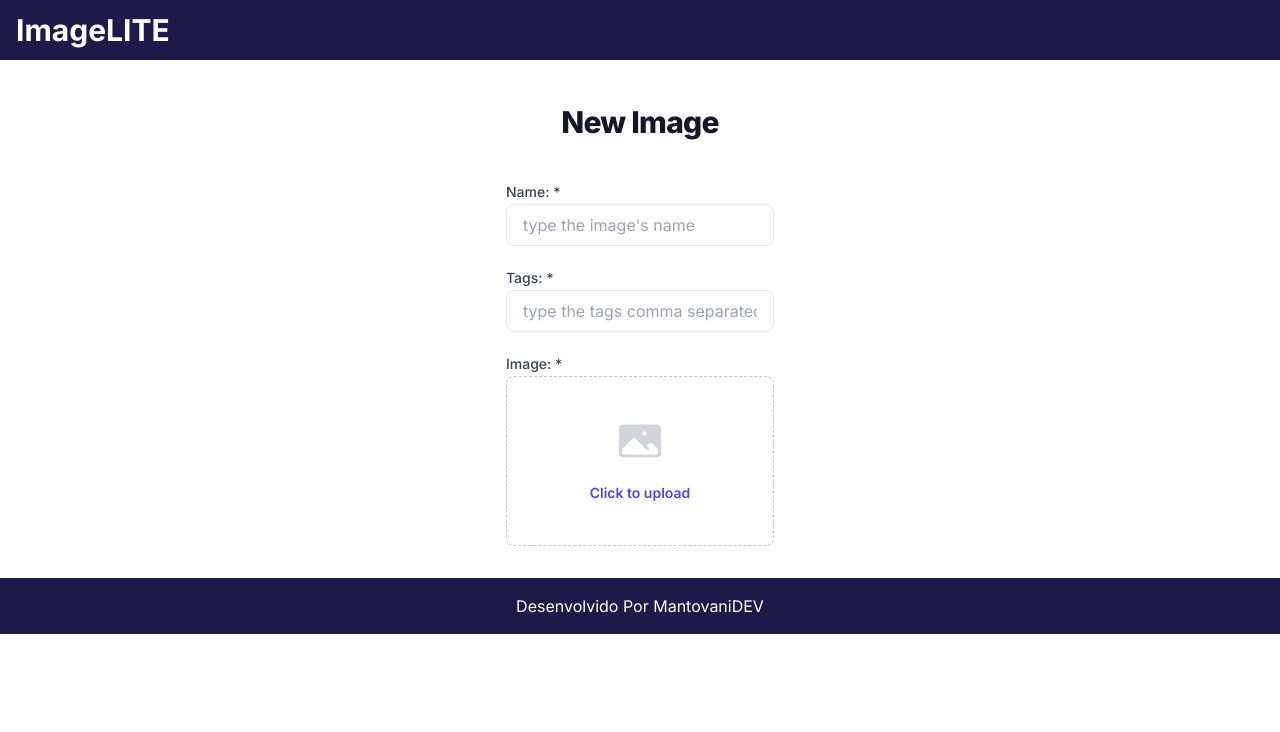
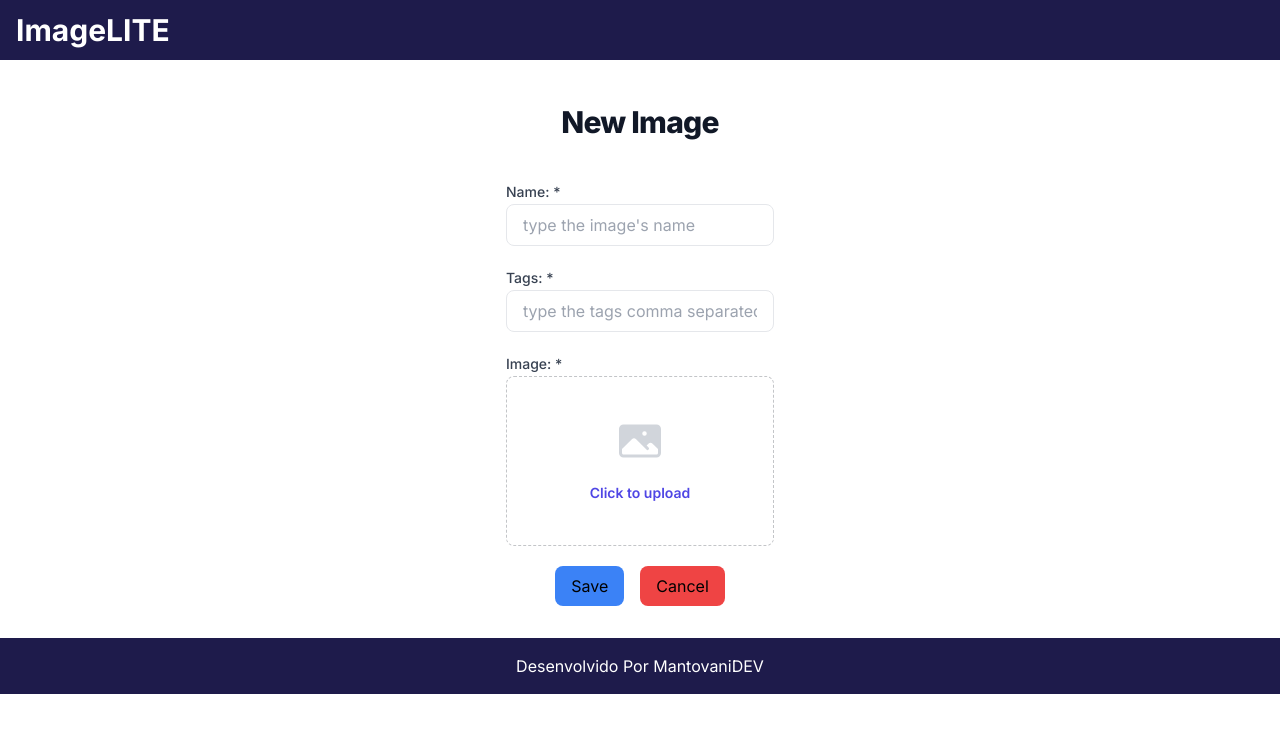
Before and after one commit to CarlosMantovani/spring-reaact, a Next.js app in the folder imagelite/: page /formulario in a window 1280 px wide. Shown: the top 732 px of the page. Built offline with nearby package versions, Linux system fonts and the light colour scheme.

Commit message:
feature: Adicionando botões e tipos de botões

```diff
--- a/imagelite/src/app/formulario/page.tsx
+++ b/imagelite/src/app/formulario/page.tsx
@@ -1,4 +1,5 @@
-import { InputText, Template } from "@/components"
+import { InputText, Template, Button} from "@/components"
+import Link from "next/link"
 
 export default function FormularioPage(){
     return(
@@ -21,7 +22,7 @@
                         <div className="mt -2 flex justify-center rounded-lg border border-dashed  border-gray-900/25 px-6 py-10">
                         <div className="text-center">
                             <svg className="mx-auto h-12 w-12 text-gray-300" viewBox="0 0 24 24" fill="currentColor" aria-hidden="true">
-                                <path fill-rule="evenodd" d="M1.5 6a2.25 2.25 0 012.25-2.25h16.5A2.25 2.25 0 0122.5 6v12a2.25 2.25 0 01-2.25 2.25H3.75A2.25 2.25 0 011.5 18V6zM3 16.06V18c0 .414.336.75.75.75h16.5A.75.75 0 0021 18v-1.94l-2.69-2.689a1.5 1.5 0 00-2.12 0l-.88.879.97.97a.75.75 0 11-1.06 1.06l-5.16-5.159a1.5 1.5 0 00-2.12 0L3 16.061zm10.125-7.81a1.125 1.125 0 112.25 0 1.125 1.125 0 01-2.25 0z" clip-rule="evenodd" />
+                                <path fillRule="evenodd" d="M1.5 6a2.25 2.25 0 012.25-2.25h16.5A2.25 2.25 0 0122.5 6v12a2.25 2.25 0 01-2.25 2.25H3.75A2.25 2.25 0 011.5 18V6zM3 16.06V18c0 .414.336.75.75.75h16.5A.75.75 0 0021 18v-1.94l-2.69-2.689a1.5 1.5 0 00-2.12 0l-.88.879.97.97a.75.75 0 11-1.06 1.06l-5.16-5.159a1.5 1.5 0 00-2.12 0L3 16.061zm10.125-7.81a1.125 1.125 0 112.25 0 1.125 1.125 0 01-2.25 0z" clipRule="evenodd" />
                             </svg>
                             <div className="mt-4 flex text-sm leading-6 text-gray-600">
                                 <label className="relative cursor-pointer round-md bg-white font-semibold text-indigo-600">
@@ -32,7 +33,12 @@
                         </div>
                         </div>
                     </div>
-
+                    <div className="mt-5 flex items-center justify-center gap-x-4">
+                        <Button style="bg-blue-500 hover:bg-blue-300" type="submit" label= "Save"/>
+                        <Link href="/galeria">
+                            <Button style="bg-red-500 hover:bg-red-300" type="button"  label= "Cancel"/>
+                        </Link>
+                    </div>
                 </form>
             </section>
         </Template>
--- a/imagelite/src/components/button/Button.tsx
+++ b/imagelite/src/components/button/Button.tsx
@@ -4,14 +4,16 @@
     style?: string
     label?: string
     onClick?: (event: any) => void;
+    type?: "submit" | "button" | "reset" | undefined
 }
 
 export const Button: React.FC<ButtonProps> = ({
-    onClick, style, label
+    onClick, style, label, type
 } : ButtonProps)=> {
     return(
 
         <button className={`${style} text-whit px-4 py-2 rounded-lg`}
+        type={type}
         onClick={onClick}> {label}
         </button>
 
```
